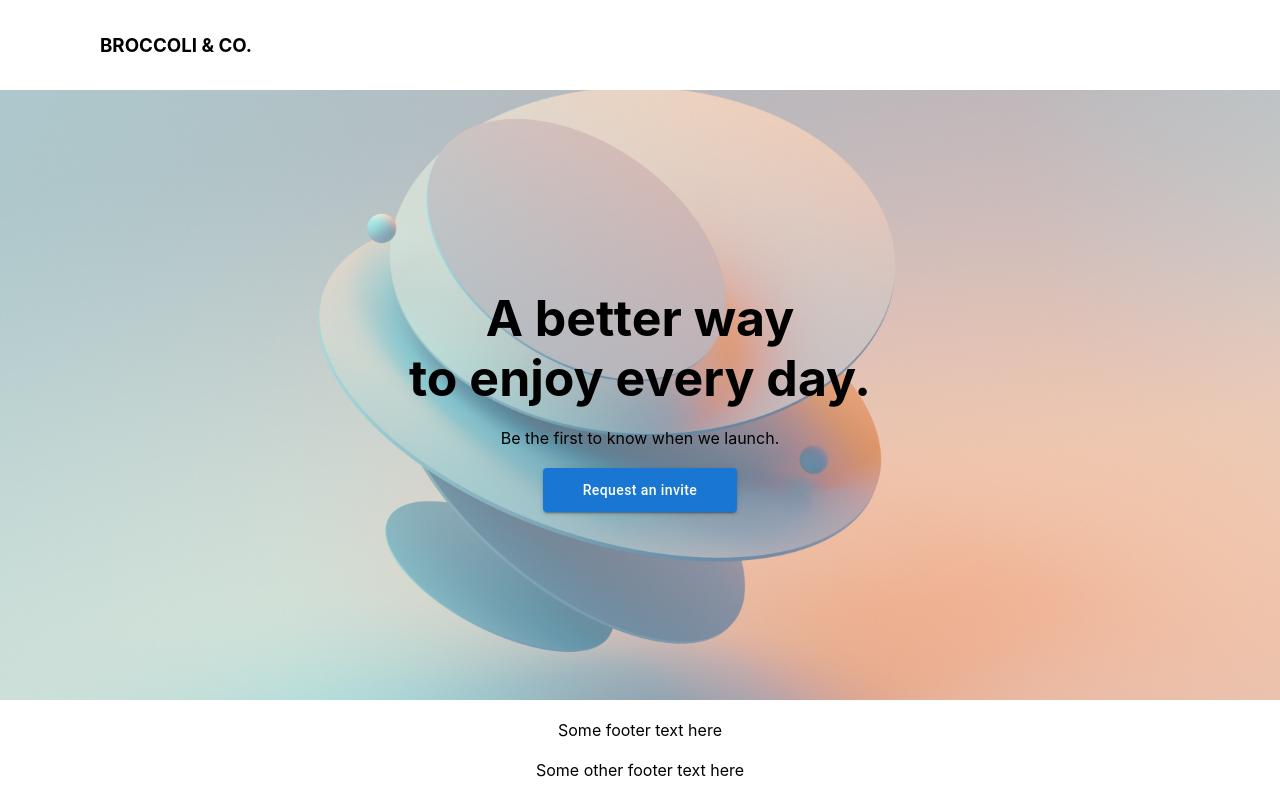
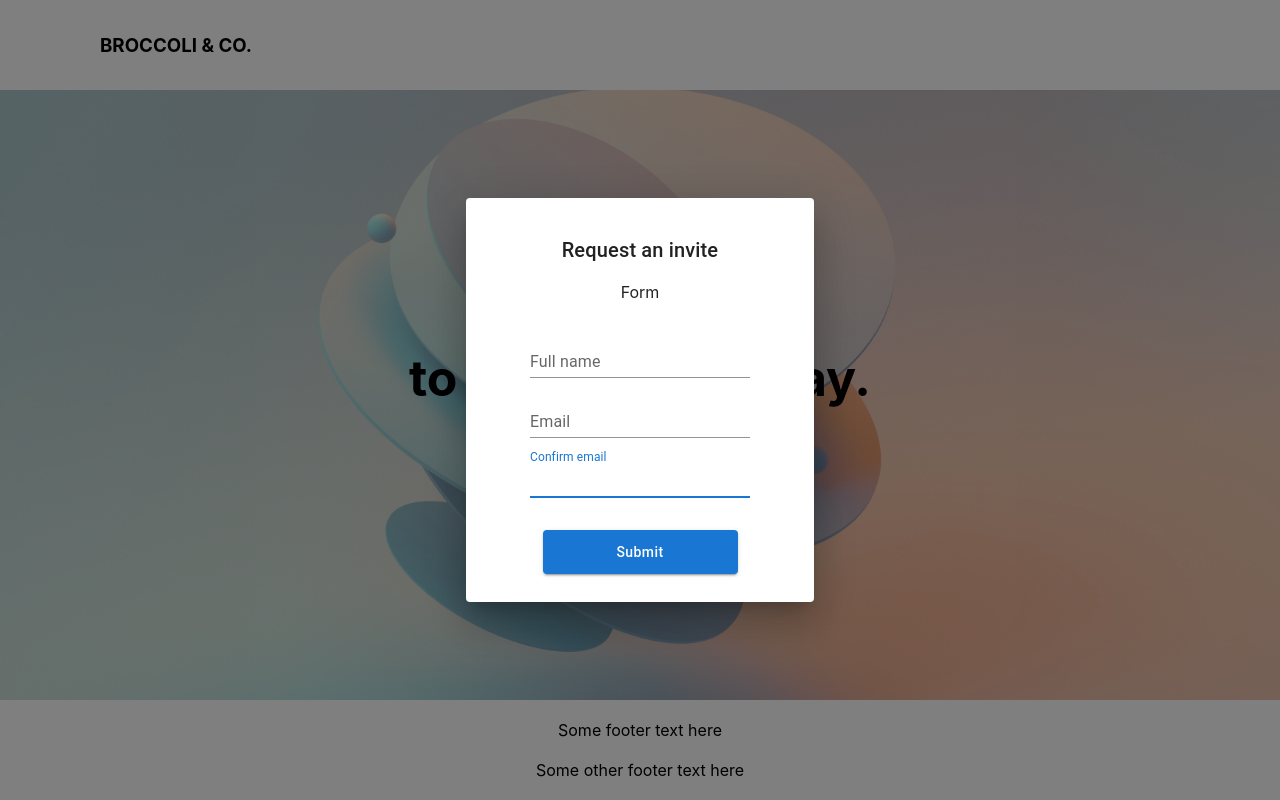
Before and after one commit to wendyzyw/React-Ts-Form, a React (Create React App) app: page / in a window 1280 px wide. Both pictures are taken after a click on the button "Request an invite". Built offline with nearby package versions, Linux system fonts and the light colour scheme.

Commit message:
feat: add modal form

```diff
--- a/src/App.css
+++ b/src/App.css
@@ -61,3 +61,13 @@ body #main-content {
 .row h1 {
   font-size: 50px;
 }
+
+.textField_wrapper {
+  margin: 20px 0;
+}
+.MuiPaper-root {
+  display: flex !important;
+  flex-direction: column !important;
+  align-items: center !important;
+  padding: 20px 40px;
+}
--- a/src/App.tsx
+++ b/src/App.tsx
@@ -1,4 +1,3 @@
-import React from 'react';
 import './App.css';
 import Footer from './components/footer/Footer';
 import Header from './components/header/Header';
--- a/src/components/landing-page/LandingPage.tsx
+++ b/src/components/landing-page/LandingPage.tsx
@@ -1,14 +1,26 @@
-import Button from '@mui/material/Button';
+
+import { Button } from "@mui/material"
+import { useState } from 'react';
+import { RequestFormModal } from "../request-form-modal/RequestFormModal";
 
 const LandingPage = () => {
+    const [ modalOpen, setModalOpen] = useState(false);
+
     return (
         <div id="main-content">
             <div className="row">
                 <h1>A better way </h1>
                 <h1>to enjoy every day. </h1>
                 <p>Be the first to know when we launch.</p>
-                <Button variant="contained" style={{textTransform: "none", padding: "10px 40px"}}>Request an invite</Button>
+                <Button
+                    variant="contained"
+                    style={{ textTransform: "none", padding: "10px 40px" }}
+                    onClick={() => setModalOpen(true)}
+                >
+                    Request an invite
+                </Button>
             </div>
+            <RequestFormModal modalOpen={modalOpen} setModalOpen={setModalOpen} />
         </div>
     );
 }
--- /dev/null
+++ b/src/components/request-form-modal/RequestFormModal.tsx
@@ -0,0 +1,65 @@
+import { FC } from "react"
+import { Button, Dialog, DialogActions, DialogContent, DialogTitle, TextField } from "@mui/material"
+
+export interface RequestFormModalProps {
+    modalOpen: boolean,
+    setModalOpen: (value: boolean) => void
+}
+
+export const RequestFormModal: FC<RequestFormModalProps> = ({
+    modalOpen,
+    setModalOpen,
+}) => {
+    return (
+        <Dialog
+            open={modalOpen}
+            onClose={() => setModalOpen(false)}
+        >
+            <DialogTitle>Request an invite</DialogTitle>
+            <p>Form</p>
+            <DialogContent>
+                <div>
+                    <TextField
+                        autoFocus
+                        id="fullname"
+                        label="Full name"
+                        type="text"
+                        variant="standard"
+                        margin="dense"
+                        fullWidth
+                    />
+                </div>
+                <div>
+                    <TextField
+                        autoFocus
+                        id="email"
+                        label="Email"
+                        type="email"
+                        variant="standard"
+                        margin="dense"
+                        fullWidth
+                    />
+                </div>
+                <div>
+                    <TextField
+                        autoFocus
+                        id="confirmEmail"
+                        label="Confirm email"
+                        type="email"
+                        variant="standard"
+                        margin="dense"
+                        fullWidth
+                    />
+                </div>
+            </DialogContent>
+            <DialogActions>
+                <Button
+                    variant="contained"
+                    style={{ textTransform: "none", padding: "10px 40px", width: "195px" }}
+                >
+                    Submit
+                </Button>
+            </DialogActions>
+        </Dialog>
+    )
+}
```
Also changed, not shown: tsconfig.json (+19 -1 lines).
